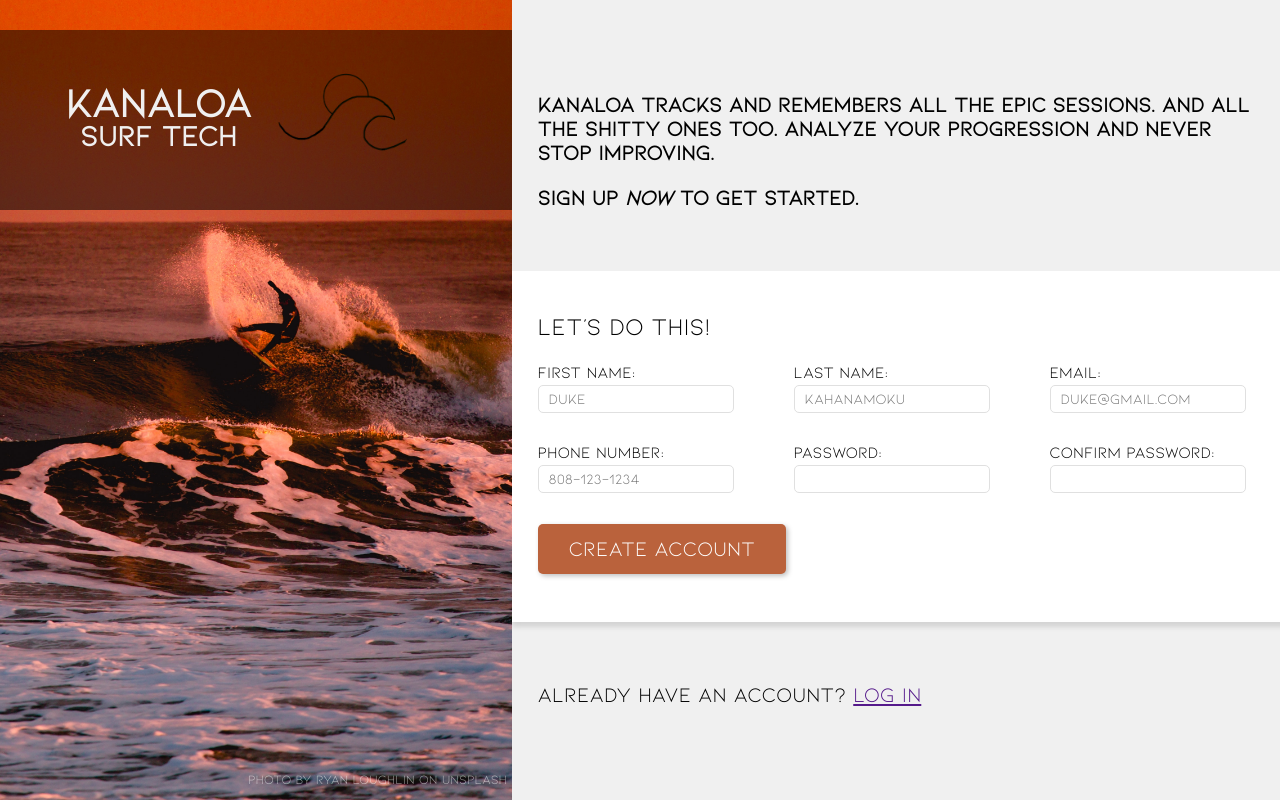
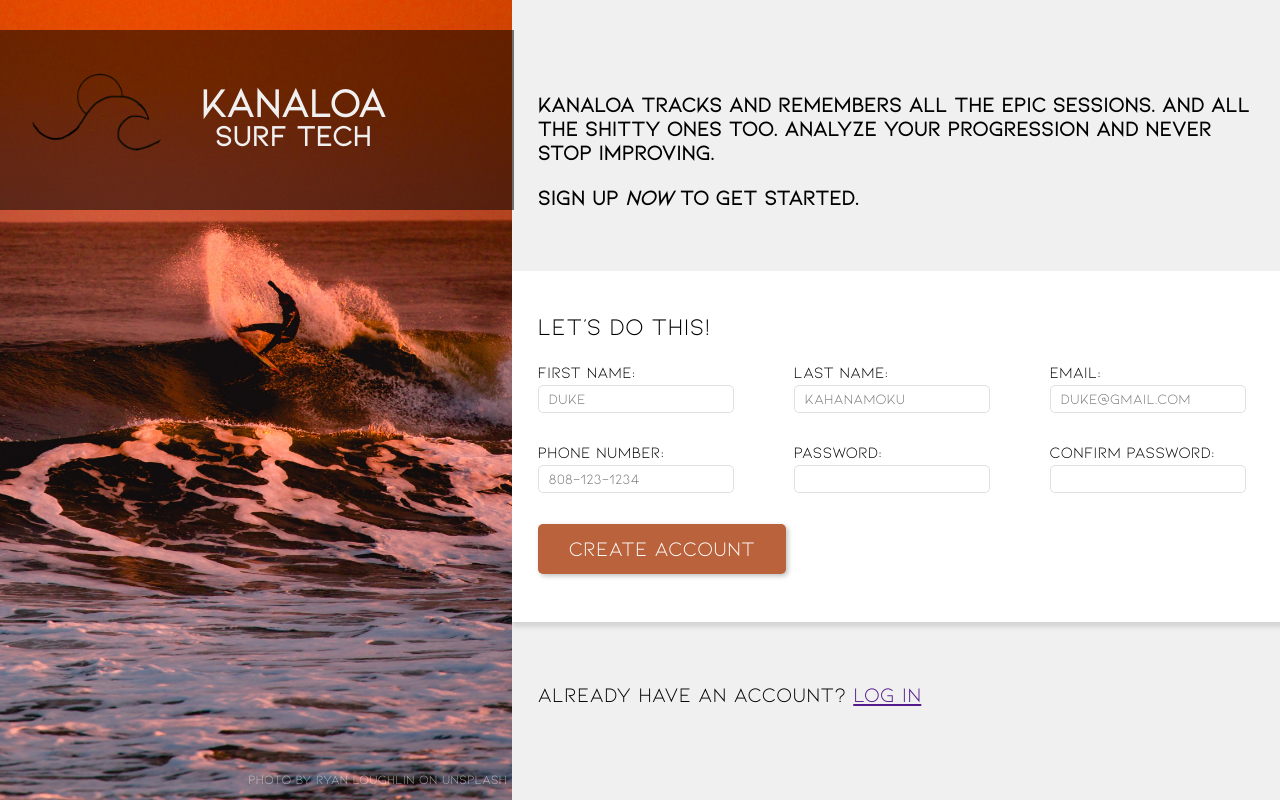
Before and after one commit to skyhunter11/surflog_pro, a plain HTML site: page sign-up-form/index.html in a window 1280 px wide. Shown: the top 800 px of the page. Drawn offline with Linux system fonts and the light colour scheme.

Commit message:
Micro adjustments to padding and margin around the Kanaloa title and brand image

```diff
--- a/sign-up-form/index.html
+++ b/sign-up-form/index.html
@@ -12,11 +12,12 @@
 
     <div class="left-panel">
         <div class="logoBrandNameBox">
+            <img src="assets/logo-polished.png" alt="assets/odin-lined.png">
             <div class="brandName">
                 <h1>Kanaloa</h1>
                 <h2>Surf Tech</h2>
             </div>
-            <img src="assets/logo-polished.png" alt="assets/odin-lined.png">
+
 
         </div>
         <p>Photo by Ryan Loughlin on Unsplash</p>
--- a/sign-up-form/style.css
+++ b/sign-up-form/style.css
@@ -65,7 +65,13 @@
     margin-bottom: auto;
     margin-top: 30px;
     height: 180px;
+
+    padding-right: 8rem;
+    /* margin-right: 2rem;
+    margin-left: 2rem; */
   }
+
+
 
   .brandName {
     display: flex;
@@ -89,7 +95,7 @@
 
   .left-panel img {
     width: 11rem;
-    margin-left: 1.2rem;
+    /* margin-right: 1.2rem; */
   }
 
   .left-panel p {
```
